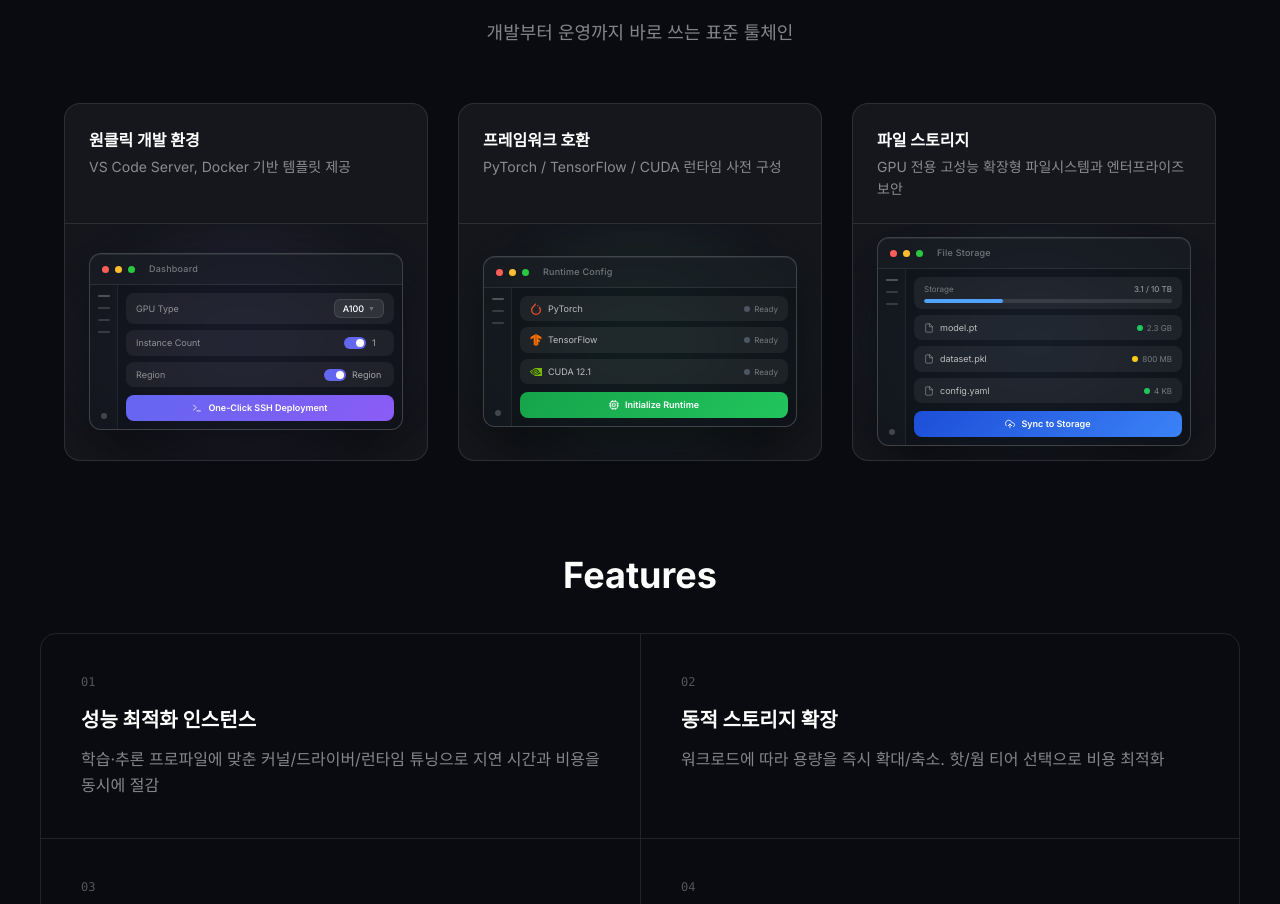
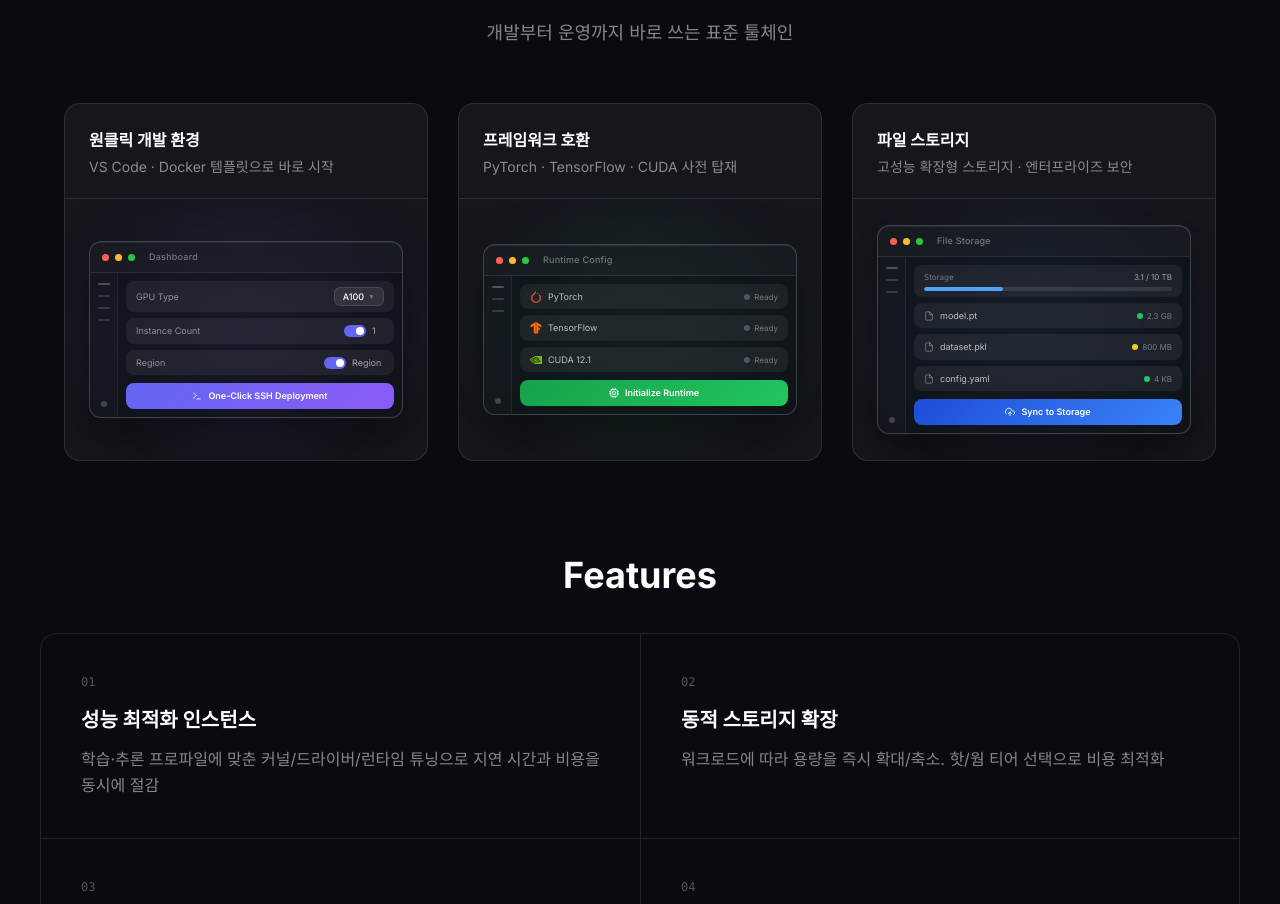
Before and after one commit to ha3l1m/jikji, a Next.js app: page / in a window 1280 px wide. Shown: the part 836-1740 px from the top of the page. Built offline with nearby package versions, Linux system fonts and the light colour scheme.

Commit message:
chore: apply linter formatting to animated-feature-card and dictionaries

```diff
--- a/components/ui/animated-feature-card.tsx
+++ b/components/ui/animated-feature-card.tsx
@@ -487,7 +487,7 @@ export function AnimatedFeatureCard({ variant, cardTitle, cardDescription }: Pro
       )}
     >
       {/* Top: title + description */}
-      <div className="px-6 pt-6 pb-5 border-b border-white/10 shrink-0 min-h-[120px]">
+      <div className="px-6 pt-6 pb-5 border-b border-white/10 shrink-0">
         <div className="text-base font-bold text-white">{cardTitle}</div>
         <div className="mt-1 text-sm leading-relaxed text-white/50">{cardDescription}</div>
       </div>
--- a/dictionaries/en.json
+++ b/dictionaries/en.json
@@ -124,15 +124,15 @@
         "items": [
           {
             "title": "One-click Development Environment",
-            "desc": "Provides VS Code Server, Docker-based templates"
+            "desc": "Start instantly with VS Code · Docker templates"
           },
           {
             "title": "Framework Compatibility",
-            "desc": "Pre-configured PyTorch / TensorFlow / CUDA runtime"
+            "desc": "PyTorch · TensorFlow · CUDA pre-installed"
           },
           {
             "title": "File Storage",
-            "desc": "GPU-dedicated high-performance scalable file system and enterprise security"
+            "desc": "High-performance scalable storage with enterprise security"
           }
         ]
       }
--- a/dictionaries/ko.json
+++ b/dictionaries/ko.json
@@ -124,15 +124,15 @@
         "items": [
           {
             "title": "원클릭 개발 환경",
-            "desc": "VS Code Server, Docker 기반 템플릿 제공"
+            "desc": "VS Code · Docker 템플릿으로 바로 시작"
           },
           {
             "title": "프레임워크 호환",
-            "desc": "PyTorch / TensorFlow / CUDA 런타임 사전 구성"
+            "desc": "PyTorch · TensorFlow · CUDA 사전 탑재"
           },
           {
             "title": "파일 스토리지",
-            "desc": "GPU 전용 고성능 확장형 파일시스템과 엔터프라이즈 보안"
+            "desc": "고성능 확장형 스토리지 · 엔터프라이즈 보안"
           }
         ]
       }
```
